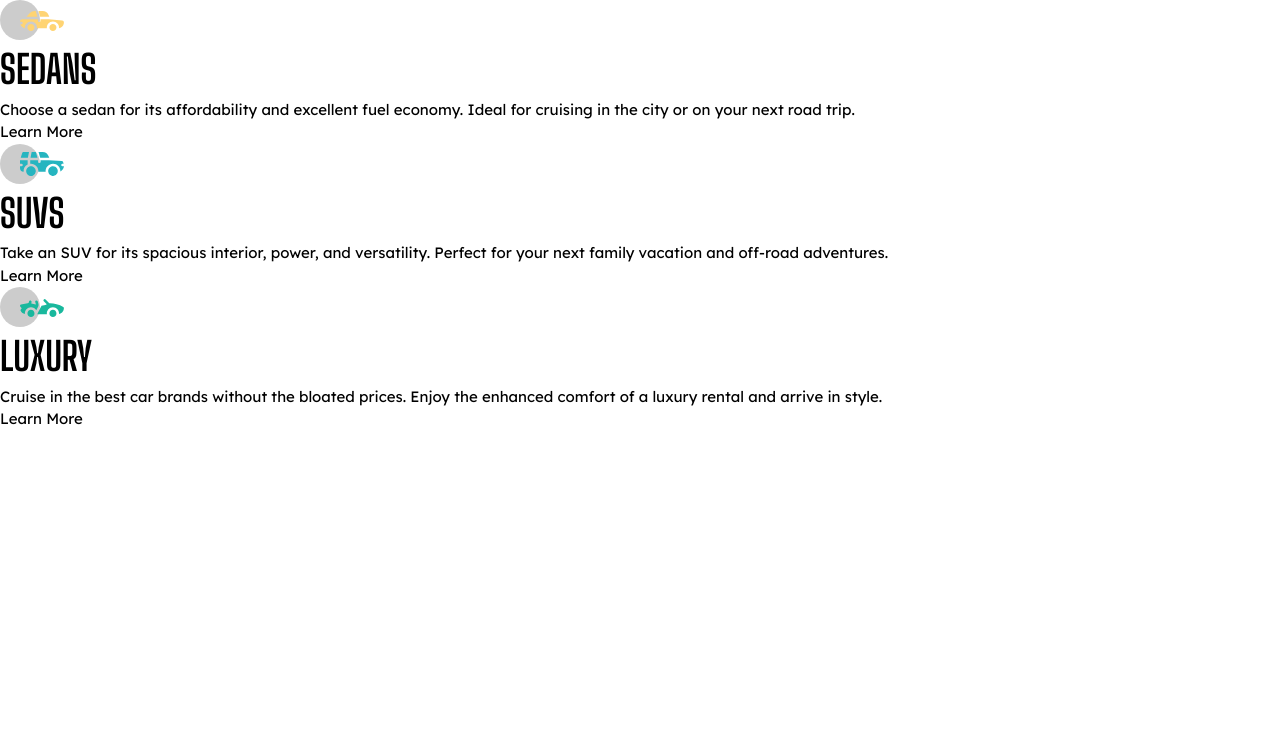
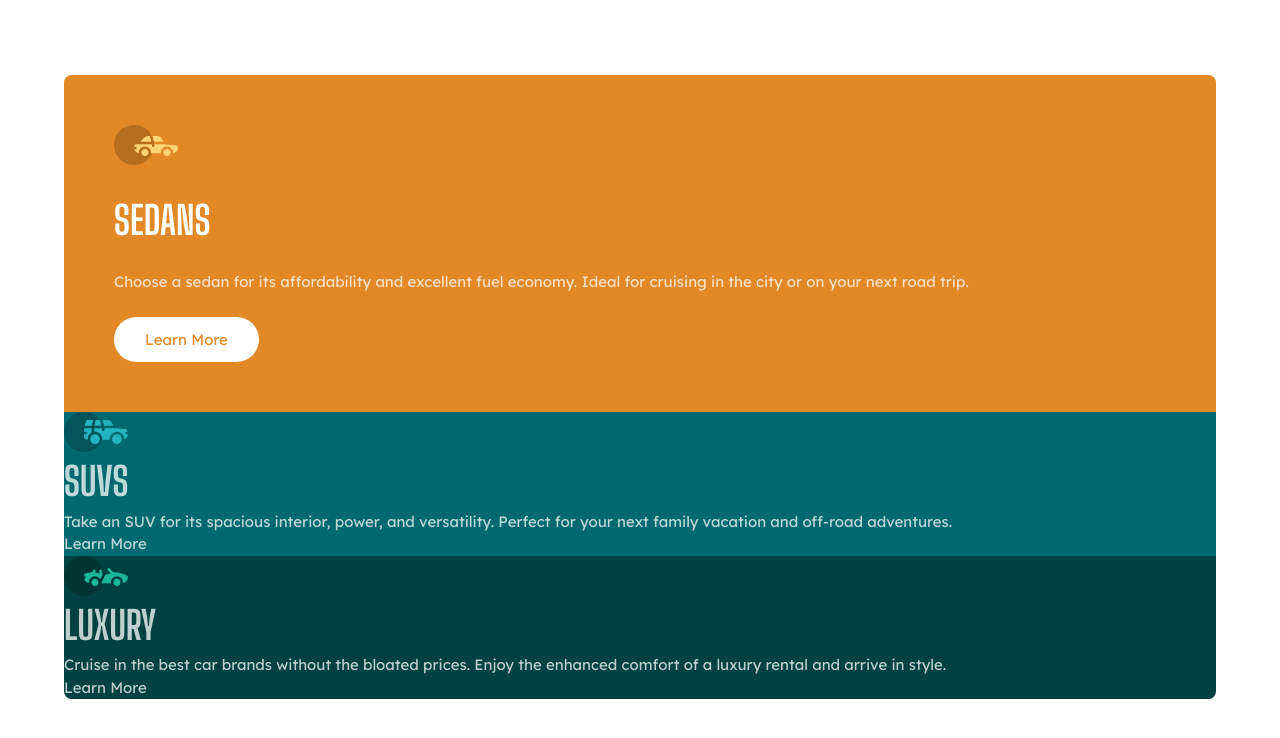
Before and after one commit to iArmanKarimi/challenge-3-column-preview-card-component, a website: page index.html in a window 1280 px wide. Drawn offline with nearby package versions, Linux system fonts and the light colour scheme; files that its build step writes are made by us from their sources.

Commit message:
styled card
styled the first one, but others are identical so I'll apply it to them.

```diff
--- a/index.html
+++ b/index.html
@@ -18,20 +18,25 @@
 			rel="stylesheet"
 		/>
 	</head>
-	<body>
-		<div class="">
-			<section>
+	<body class="px-[5vw] py-20">
+		<div class="text-neutral-transparent-white">
+			<section class="bg-primary-light-orange rounded-t-lg p-[50px] space-y-2">
 				<img src="./images/icon-sedans.svg" alt="sedans" />
-				<article>
-					<h1>SEDANS</h1>
-					<p>
+				<article class="pb-4">
+					<h1 class="py-5 text-white">SEDANS</h1>
+					<p class="leading-[1.75rem]">
 						Choose a sedan for its affordability and excellent fuel economy.
 						Ideal for cruising in the city or on your next road trip.
 					</p>
 				</article>
-				<button>Learn More</button>
+				<button
+					class="bg-white text-primary-light-orange
+					rounded-full h-12 w-[145px]"
+				>
+					Learn More
+				</button>
 			</section>
-			<section>
+			<section class="bg-primary-dark-cyan">
 				<img src="./images/icon-suvs.svg" alt="suvs" />
 				<article>
 					<h1>SUVS</h1>
@@ -42,7 +47,7 @@
 				</article>
 				<button>Learn More</button>
 			</section>
-			<section>
+			<section class="bg-primary-very-dark-cyan rounded-b-lg">
 				<img src="./images/icon-luxury.svg" alt="luxury" />
 				<article>
 					<h1>LUXURY</h1>
```
